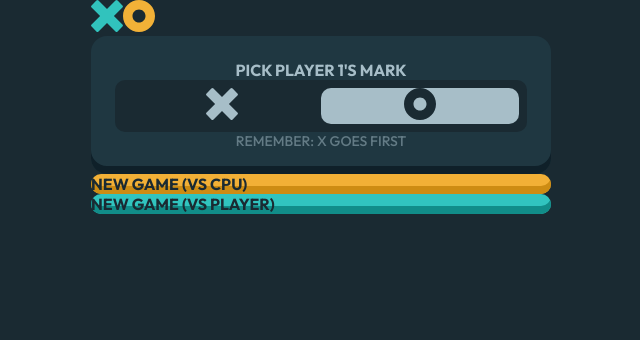
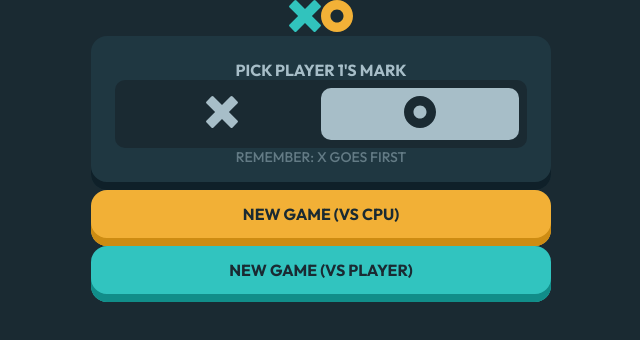
Before and after one commit to kylelamse/tic-tac-toe, a React (Create React App) app: page / in a window 1280 px wide. Shown: the top 340 px of the page, without its empty margins (319-959 px from the left). Built offline with nearby package versions, Linux system fonts and the light colour scheme.

Commit message:
Progress on layout

```diff
--- a/src/components/Button.scss
+++ b/src/components/Button.scss
@@ -1,39 +1,51 @@
 @use "styles/colors";
 
+@mixin button_base($color, $drop_shadow_color) {
+    background-color: $color;
+    box-shadow: inset 0 -0.5em 0 $drop_shadow_color;
+    border-radius: 1em;
+    padding: 0.875em 0 1.375em 0;
+    text-align: center;
+}
+
+@mixin button_hover($color) {
+    background-color: $color;
+    cursor: pointer;
+}
+
+@mixin button_active($color) {
+    transform: translateY(0.25em);
+    background-color: $color;
+    box-shadow: none;
+}
+
 .button_primary {
-    background-color: colors.$light_yellow;
-    border-radius: 1rem;
-    box-shadow: inset 0px -8px 0px colors.$light_yellow_drop_shadow;
+    @include button_base(
+        colors.$light_yellow,
+        colors.$light_yellow_drop_shadow
+    );
 }
 
 @media (hover: hover) {
     .button_primary:hover {
-        background-color: colors.$light_yellow_hover;
-        cursor: pointer;
+        @include button_hover(colors.$light_yellow_hover);
     }
 }
 
 .button_primary:active {
-    transform: translateY(4px);
-    background-color: colors.$light_yellow;
-    box-shadow: none;
+    @include button_active(colors.$light_yellow);
 }
 
 .button_secondary {
-    background-color: colors.$light_blue;
-    border-radius: 1rem;
-    box-shadow: inset 0px -8px 0px colors.$light_blue_drop_shadow;
+    @include button_base(colors.$light_blue, colors.$light_blue_drop_shadow);
 }
 
 @media (hover: hover) {
     .button_secondary:hover {
-        background-color: colors.$light_blue_hover;
-        cursor: pointer;
+        @include button_hover(colors.$light_blue_hover);
     }
 }
 
 .button_secondary:active {
-    transform: translateY(4px);
-    background-color: colors.$light_blue;
-    box-shadow: none;
+    @include button_active(colors.$light_blue);
 }
--- a/src/components/GamePieceSelectionSlider.scss
+++ b/src/components/GamePieceSelectionSlider.scss
@@ -11,6 +11,7 @@
     flex: 1;
     text-align: center;
     cursor: pointer;
+    padding: 0.5rem 0;
 }
 
 .game_piece_selection_slider_selected {
--- a/src/components/Logo.scss
+++ b/src/components/Logo.scss
@@ -1,2 +1,3 @@
 .logo_container {
+    text-align: center;
 }
```
